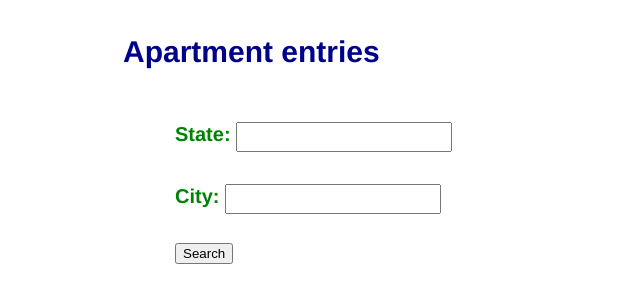
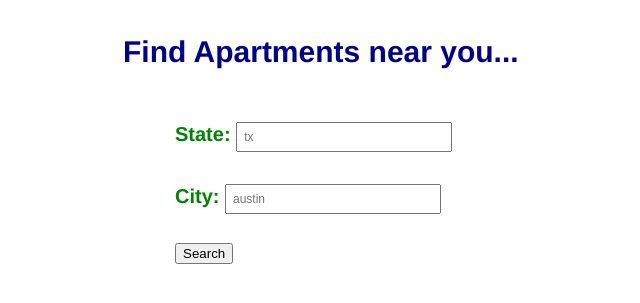
Before and after one commit to Srivats1991/ApartmentPriceTracker, a Flask app: page / in a window 1280 px wide. Shown: the top 303 px of the page, without its empty margins (265-905 px from the left). Run offline with Flask 2, Linux system fonts and the light colour scheme.

Commit message:
pushinggg

```diff
--- a/templates/insertForm.html
+++ b/templates/insertForm.html
@@ -2,10 +2,10 @@
 
 {% extends "layout.html" %}
 {% block content %}
-    <h2>Apartment entries</h2>
+    <h2>Find Apartments near you...</h2>
     <form action="{{ url_for('insertForm') }}" method=post>
-   	<p class="heading">State: <input type=text name=state required=required>
-	<p class="heading">City: <input type=text name=city required=required>
+   	<p class="heading">State: <input type=text name=state required=required placeholder="tx">
+	<p class="heading">City: <input type=text name=city required=required placeholder="austin">
 	<p><input type=submit value=Search></p>
     </form>
 {% endblock %}
```
Also changed, not shown: entries.db, 4 other files.
